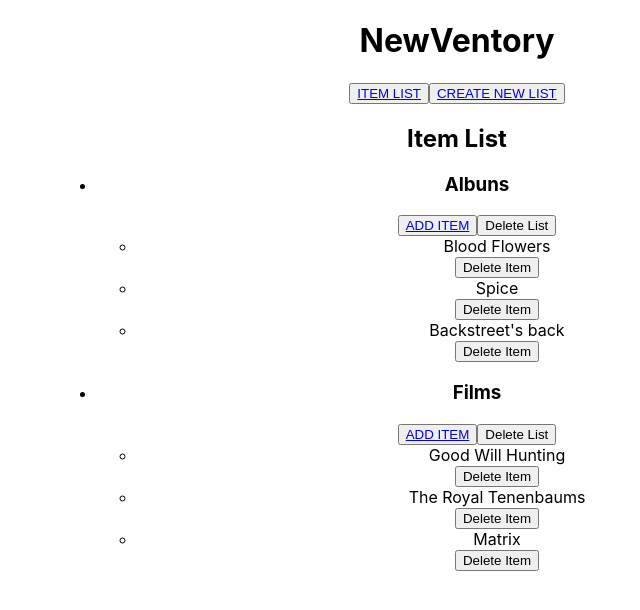
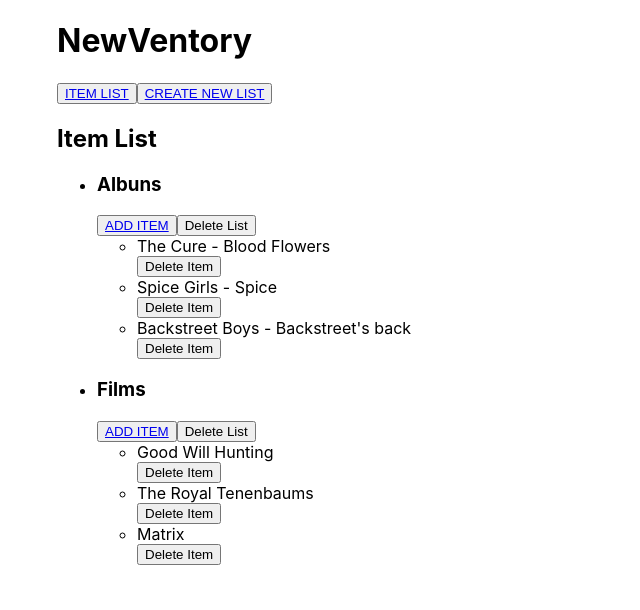
Before and after one commit to feliciaboghiu/mvp, a React (Create React App) app: page / in a window 1280 px wide. Shown: the top 610 px of the page, without its empty margins (183-823 px from the left). Built offline with nearby package versions, Linux system fonts and the light colour scheme.

Commit message:
Trying to figure out addNewItem function

```diff
--- a/src/App.css
+++ b/src/App.css
@@ -5,3 +5,11 @@ body {
 .App {
   text-align: center;
 }
+
+.hide {
+  display: none;
+}
+
+.display {
+  display: block;
+}
--- a/src/App.js
+++ b/src/App.js
@@ -11,7 +11,7 @@ import { findAllByAltText } from '@testing-library/react';
 
 
 const TEST_ITEMS = [
-  { id: 1, title: 'Albuns', name: ['Blood Flowers', 'Spice', "Backstreet's back"]},
+  { id: 1, title: 'Albuns', name: ['The Cure - Blood Flowers', 'Spice Girls - Spice', "Backstreet Boys - Backstreet's back"]},
   { id: 2, title: 'Films', name: ['Good Will Hunting', 'The Royal Tenenbaums', "Matrix"]},
 
 ];
@@ -45,8 +45,8 @@ class App extends React.Component {
     console.log('App.addListItem:', name);
     let newName = { name: name };
       // find the list
-      let list = this.state.lists.find((l) => l.id === listId)
-      console.log(list)
+      let id = this.state.lists.find((l) => l.id === listId)
+      alert(listId)
       // copy it
 
       //this.state.lists
@@ -81,7 +81,7 @@ class App extends React.Component {
   render() {
 
       return (
-        <div className="App">
+        <div className="container">
           <h1>NewVentory</h1>
 
             <button><Link to='/' exact activeClassName='selected'>ITEM LIST</Link></button>
@@ -102,7 +102,7 @@ class App extends React.Component {
               </Route>
 
               <Route path='/additem'>
-                <InsertForm addNewItem={newName => this.addNewItem(newName)} />
+                <InsertForm addNewItem={newName => this.addNewItem(newName)} id={this.state.lists.id}/>
               </Route>
 
               <Route path='/addlist'>
--- a/src/InsertForm.js
+++ b/src/InsertForm.js
@@ -31,7 +31,7 @@ class InsertForm extends React.Component {
                             name="newName"
                             type='text'
                             value={this.state.newName}
-                            onChange={e => this.handleChange(e)}
+                            onChange={(e) => this.handleChange(e)}
                         />
                     </label>
                     <button type="submit">Add Item</button>
--- a/src/ItemList.js
+++ b/src/ItemList.js
@@ -11,11 +11,11 @@ class ItemList extends React.Component {
     constructor(props) {
         super(props);
             this.state = {
-                isClicked: false,
+                isShown: true,
             }
     }
 
-    showButtons(event, item) {
+    handleClick(event, item) {
 
         // Find index of clicked-on item
         //let ix = this.props.lists.title.findIndex((i) => i.title === item.title);
@@ -40,23 +40,30 @@ class ItemList extends React.Component {
                     <div contenteditable="true">
                         <h3>{l.title}</h3>
                     </div>
-                    <div className={ this.state.isClicked ? 'display' : 'none'}
-                    onClick={(e, i) => this.showButtons(e, i)}>
+                    <div
+                        className={ this.state.isShown ? 'display' : 'hide'}
+                        onmouseOver={(e, i) => this.handleClick(e, i)}>
                         <button><Link to={'/additem/'+l.id}>ADD ITEM</Link></button>
                         {/*<button>Edit List Title</button>*/}
                         <button>Delete List</button>
                     </div>
+
                     <ul>
                         {l.name.map((n) =>
+                            <div className={ this.state.isShown ? 'underlined' : 'none'}>
                                 <li key={n}>
                                     <div contenteditable="true">
                                         {n}
                                     </div>
                                     {/*<button>Edit Item</button>*/}
-                            <button>Delete Item</button>
-                        </li>)}
+                                    <button className={ this.state.isShown ? 'display' : 'hide'}>
+                                        Delete Item
+                                    </button>
+                                </li>
+                            </div>)}
                         </ul>
                     </li>))
+
         )
 
         return (
```
Lines whose indentation alone changed are shown as unchanged.
